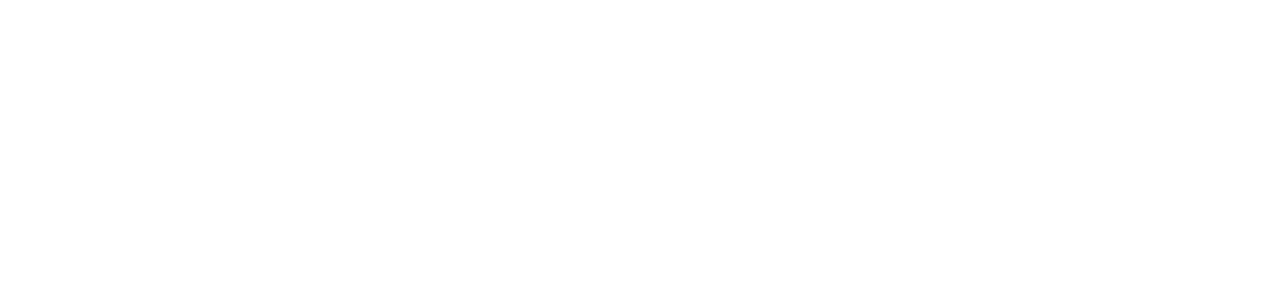
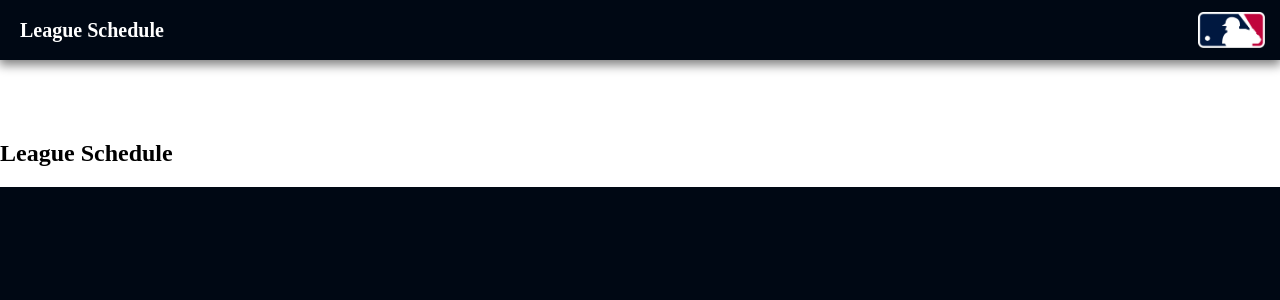
Before and after one commit to 0x106053b/MLB-Stats, a React (Create React App) app: page /league/1 in a window 1280 px wide. Before the commit this address had no page. Shown: the top 300 px of the page. Built offline with nearby package versions, Linux system fonts and the light colour scheme; a web font is replaced by a local one.

Commit message:
전체적인 레이아웃 수정 및 leagePage 개발

```diff
--- a/package.json
+++ b/package.json
@@ -14,6 +14,7 @@
     "react-scripts": "5.0.1",
     "react-transition-group": "^4.4.5",
     "styled-components": "^6.1.8",
+    "tailwind": "^4.0.0",
     "web-vitals": "^2.1.4"
   },
   "scripts": {
--- /dev/null
+++ b/src/Animation/AppAni.js
@@ -0,0 +1,17 @@
+const AppAni = {
+    init: {
+      x: window.innerWidth < 1024 ? '150%' : '-150%',
+      transition: { type: 'spring', duration: 0 }
+    },
+    ani: {
+      x: 0,
+      y: 0,
+      transition: { type: 'spring', duration: 0.6 }
+    },
+    exit: {
+      x: window.innerWidth < 1024 ? '150%' : '-150%',
+      transition: { type: 'spring', duration: 0.6 }
+    },
+  }
+
+export default AppAni
--- a/src/App.css
+++ b/src/App.css
@@ -1,5 +1,9 @@
 body {
-    background-color : "#000814";
     margin : 0;
     padding : 0;
 }
+
+.app{
+    background-color: #000814;
+    min-height : 100vh;
+}
--- a/src/App.js
+++ b/src/App.js
@@ -7,6 +7,7 @@ import Nav from './Components/Nav/Nav'
 import TeamPage from './Pages/TeamPage/TeamPage';
 import PlayerPage from './Pages/PlayerPage/PlayerPage';
 import PlayByPlayPage from './Pages/PlayByPlayPage/PlayByPlayPage';
+import { AnimatePresence } from 'framer-motion';
 
 
 const MainLayout = () => {
@@ -18,7 +19,7 @@ const MainLayout = () => {
 }
 
 const MenuLayout = () => {
-  return(
+  return (
     <div>
       <Nav />
       <Outlet />
@@ -29,18 +30,20 @@ const MenuLayout = () => {
 const App = () => {
   return (
     <div className="app">
+      <AnimatePresence>
         <Routes>
           <Route element={<MainLayout />}>
             <Route path="/" element={<Navigate replace to="/main" />} />
             <Route path="/main" element={<MainPage />} />
           </Route>
           <Route element={<MenuLayout />}>
-          <Route path="/league" element={<LeaguePage />}/>
-          <Route path="/team" element={<TeamPage teamkey={135}/>}/>
-          <Route path="/players" element={<PlayerPage />}/>
-          <Route path="/play-by-play" element={<PlayByPlayPage />}/>
+            <Route path="/league/:date" element={<LeaguePage />}></Route>
+            <Route path="/team" element={<TeamPage />} />
+            <Route path="/players" element={<PlayerPage />} />
+            <Route path="/play-by-play" element={<PlayByPlayPage />} />
           </Route>
         </Routes>
+      </AnimatePresence>
     </div>
   )
 }
--- a/src/Components/Nav/Nav.js
+++ b/src/Components/Nav/Nav.js
@@ -21,9 +21,20 @@ const Nav = () => {
   //   const current = new URL(window.location.href);
   // }, []);
 
+  const refmap = {
+    "league" : "League Schedule",
+    "team" : "Team",
+    "players" : "Players",
+    "play-by-play" : "Play by Play"
+  }
+
+  const current = new URL(window.location.href);
+  const title = refmap[current.pathname.split("/")[1]];
+
   return (
     <div>
       <NavWrapper>
+        <Title>{title}</Title>
         <Logo>
           <img src="/images/MLBLogo.png" alt="MLB Logo"
             onClick={() => { window.location.href = "/" }}></img>
@@ -38,14 +49,23 @@ export default Nav
 const NavWrapper = styled.nav`
     position : fixed;
     display : flex;
-    flex-direction : column;
-    align-items : flex-end;
+    flex-direction : row;
+    justify-content : space-between;
+    align-items : center;
     top : 0;
     bottom : 0;
     left : 0;
     right : 0;
     background-color : #000814;
-    height : 100px;
+    height : 60px;
+    box-shadow : 0px 4px 10px 1px gray;
+    z-index : 99;
+`;
+
+const Title = styled.h1`
+  margin-left : 20px;
+  color : white;
+  font-size : 20px;
 `;
 
 
--- a/src/Pages/LeaguePage/LeaguePage.js
+++ b/src/Pages/LeaguePage/LeaguePage.js
@@ -1,12 +1,28 @@
 import React from 'react'
+import { motion } from 'framer-motion';
+import styled from 'styled-components'
+import AppAni from './../../Animation/AppAni';
 
 const LeaguePage = () => {
 
   return (
-    <div>
-      LeaguePage
-    </div>
+    <Container
+      variants={AppAni}
+      initial={"init"}
+      animate={"ani"}
+      exit={"exit"}>
+      <h2>League Schedule</h2>
+    </Container>
   )
 }
 
 export default LeaguePage
+
+const Container = styled(motion.div)`
+  position : relative;
+  overflow-x : hidden;
+  display : block;
+  background-color : white;
+  top : 60px;
+  margin : 0;
+  padding-top : 60px;`;
--- a/src/Pages/MainPage/MainPage.css
+++ b/src/Pages/MainPage/MainPage.css
@@ -13,6 +13,7 @@ h4{
     margin : 0;
     padding : 0;
     line-height: 1.5;
+    text-shadow: -1px 0 #000814, 0 1px #000814, 1px 0 #000814, 0 -1px #000814;
 }
 
 .MLBLogo {
--- a/src/Pages/MainPage/MainPage.js
+++ b/src/Pages/MainPage/MainPage.js
@@ -1,4 +1,4 @@
-import React from 'react'
+import React, { useEffect, useState } from 'react'
 import styled from 'styled-components'
 import './MainPage.css'
 import Ball from './Ball/Ball'
@@ -8,9 +8,19 @@ import { motion } from 'framer-motion'
 const MainPage = () => {
   const navigate = useNavigate();
   const show = {
-    initial: { x : -500 },
-    finally: { x : 0 }
+    initial: { x: -500 },
+    finally: { x: 0 }
   }
+
+  const [date, setDate] = useState({ "MM": 0, "dd": 0, "yyyy": 0 });
+  useEffect(() => {
+    let nowDate = new Date();
+    setDate({
+      "MM": nowDate.getMonth() + 1,
+      "dd": nowDate.getDate(),
+      "yyyy": nowDate.getFullYear()
+    })
+  }, []);
 
   return (
     <MainContainer>
@@ -19,10 +29,10 @@ const MainPage = () => {
       <Ball>
       </Ball>
       <MenuBar>
-        <Menu><motion.h4 variants={show} initial="initial" animate="finally" onClick={() => { navigate("/league") }}>League Schedule</motion.h4></Menu>
+        <Menu><motion.h4 variants={show} initial="initial" animate="finally" onClick={() => { navigate(`/league/${date.MM}-${date.dd}-${date.yyyy}`) }}>League Schedule</motion.h4></Menu>
         <Menu><motion.h4 variants={show} initial="initial" animate="finally" onClick={() => { navigate("/team") }}>Team Roster</motion.h4></Menu>
         <Menu><motion.h4 variants={show} initial="initial" animate="finally" onClick={() => { navigate("/players") }}>Players</motion.h4></Menu>
-        <Menu><motion.h4 variants={show} initial="initial" animate="finally" onClick={() => { navigate("/play-by-play") }}>Play by Play</motion.h4></Menu>
+        {/* <Menu><motion.h4 variants={show} initial="initial" animate="finally" onClick={() => { navigate("/play-by-play") }}>Play by Play</motion.h4></Menu> */}
       </MenuBar>
     </MainContainer>
   )
--- a/src/Pages/TeamPage/TeamPage.js
+++ b/src/Pages/TeamPage/TeamPage.js
@@ -1,12 +1,29 @@
 import React from 'react'
+import { motion } from 'framer-motion';
+import styled from 'styled-components'
+import AppAni from './../../Animation/AppAni';
 
-
-const TeamPage = (teamkey) => {
+const TeamPage = () => {
 
   return (
-    <div>
-    </div>
+    <Container
+    variants={AppAni}
+    initial={"init"}
+    animate={"ani"}
+    exit={"exit"}>
+    </Container>
   )
 }
 
-export default TeamPage
+export default TeamPage;
+
+const Container = styled(motion.div)`
+  position : relative;
+  overflow-x : hidden;
+  display : block;
+  box-sizing : border-box;
+  background-color : #000814;
+  top : 100px;
+  height : calc(100vh-100px);
+  margin : 0;
+  padding : 0;`;
```
Also changed, not shown: 1 other file (tests, documents, lock files or other folders). Lines whose indentation alone changed are shown as unchanged.
